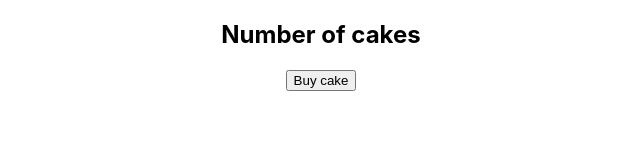
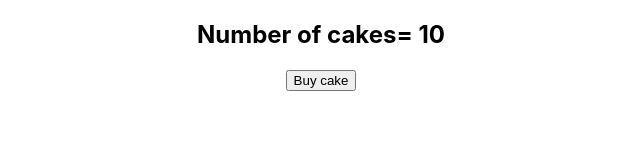
Before and after one commit to AnupRijal123/React-Redux-Practice, a React (Create React App) app: page / in a window 1280 px wide. Shown: the top 160 px of the page, without its empty margins (319-959 px from the left). Built offline with nearby package versions, Linux system fonts and the light colour scheme.

Commit message:
store state and dispatch  used in cakeContainer.js

```diff
--- a/src/App.js
+++ b/src/App.js
@@ -1,12 +1,16 @@
 import logo from './logo.svg';
 import './App.css';
 import CakeContainer from './components/CakeContainer';
+import { Provider } from 'react-redux';
+import store from './redux/store';
 
 function App() {
   return (
-    <div className="App">
-      <CakeContainer />
-    </div>
+    <Provider store={store}>
+      <div className="App">
+        <CakeContainer />
+      </div>
+    </Provider>
   );
 }
 
--- a/src/components/CakeContainer.js
+++ b/src/components/CakeContainer.js
@@ -1,9 +1,28 @@
-function CakeContainer() {
+import { buyCake } from '../redux/cake/cakeActions';
+import { connect } from 'react-redux';
+import { useEffect } from 'react';
+function CakeContainer(props) {
+    useEffect(() => {
+        console.log(props);
+    }, []);
     return (
         <div>
-            <h2>Number of cakes</h2>
-            <button>Buy cake</button>
+            <h2>Number of cakes= {props.numberOfCakes}</h2>
+            <button onClick={props.buyCake}>Buy cake</button>
         </div>
     )
 }
-export default CakeContainer;
+
+const mapStateToProps = (state) => {
+    return {
+        numberOfCakes: state.numberOfCakes,
+    }
+}
+
+const mapDispatchToProps = (dispatch) => {
+    return {
+        buyCake: () => dispatch(buyCake())
+    }
+}
+
+export default connect(mapStateToProps, mapDispatchToProps)(CakeContainer);
--- /dev/null
+++ b/src/redux/cake/cakeActions.js
@@ -0,0 +1,7 @@
+import { BUY_CAKE } from './cakeTypes';
+
+export const buyCake = () => {
+    return {
+        type: BUY_CAKE,
+    }
+}
--- /dev/null
+++ b/src/redux/cake/cakeReducer.js
@@ -0,0 +1,16 @@
+import { BUY_CAKE } from './cakeTypes';
+const initialState = {
+    numberOfCakes: 10,
+};
+
+const cakeReducer = (state = initialState, action) => {
+    switch (action.type) {
+        case BUY_CAKE: return {
+            ...state,
+            numberOfCakes: state.numberOfCakes - 1,
+        };
+        default: return state;
+    }
+}
+
+export default cakeReducer;
--- /dev/null
+++ b/src/redux/cake/cakeTypes.js
@@ -0,0 +1 @@
+export const BUY_CAKE = 'BUY_CAKE';
--- /dev/null
+++ b/src/redux/store.js
@@ -0,0 +1,5 @@
+import { createStore } from 'redux';
+import cakeReducer from './cake/cakeReducer';
+const store = createStore(cakeReducer);
+
+export default store;
```
